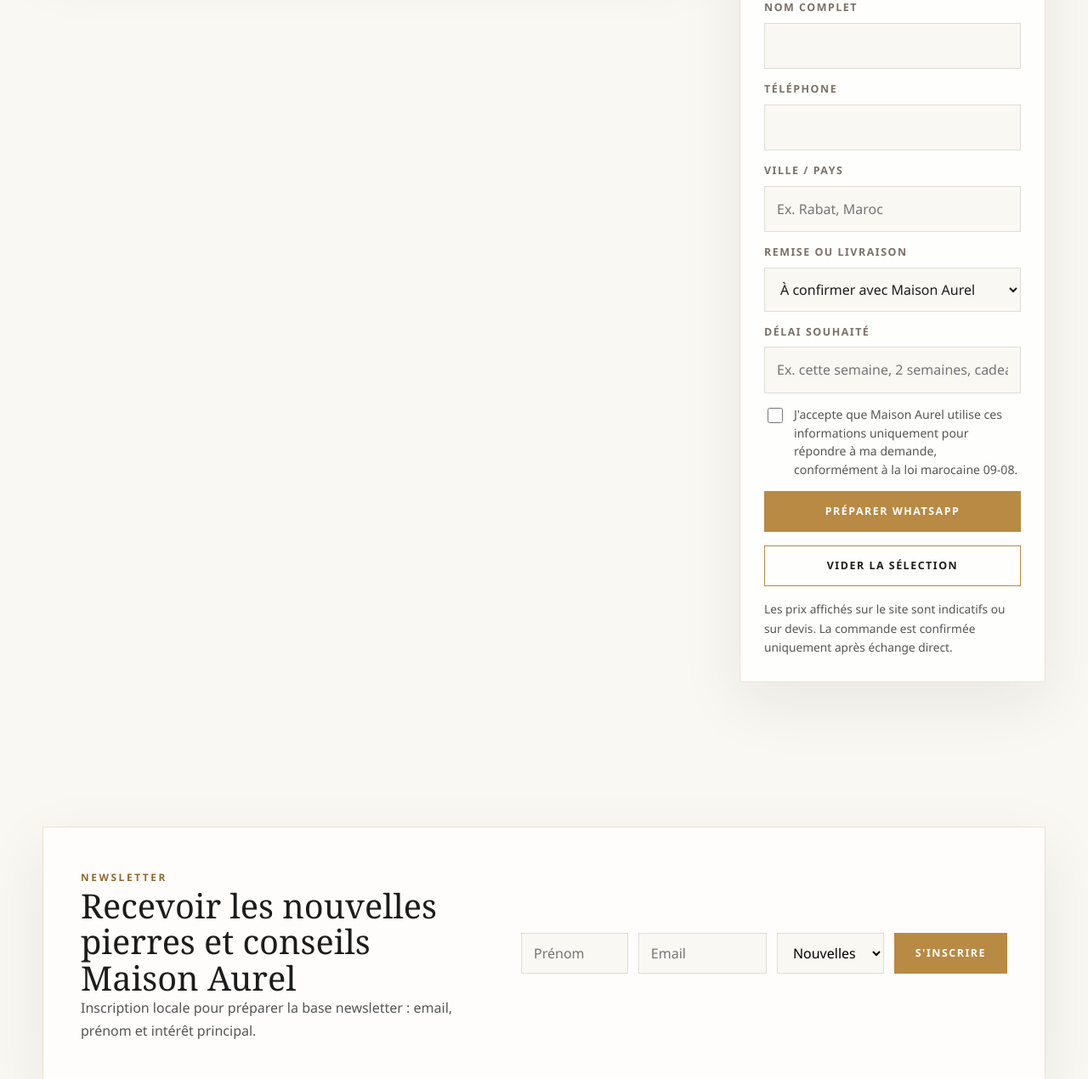
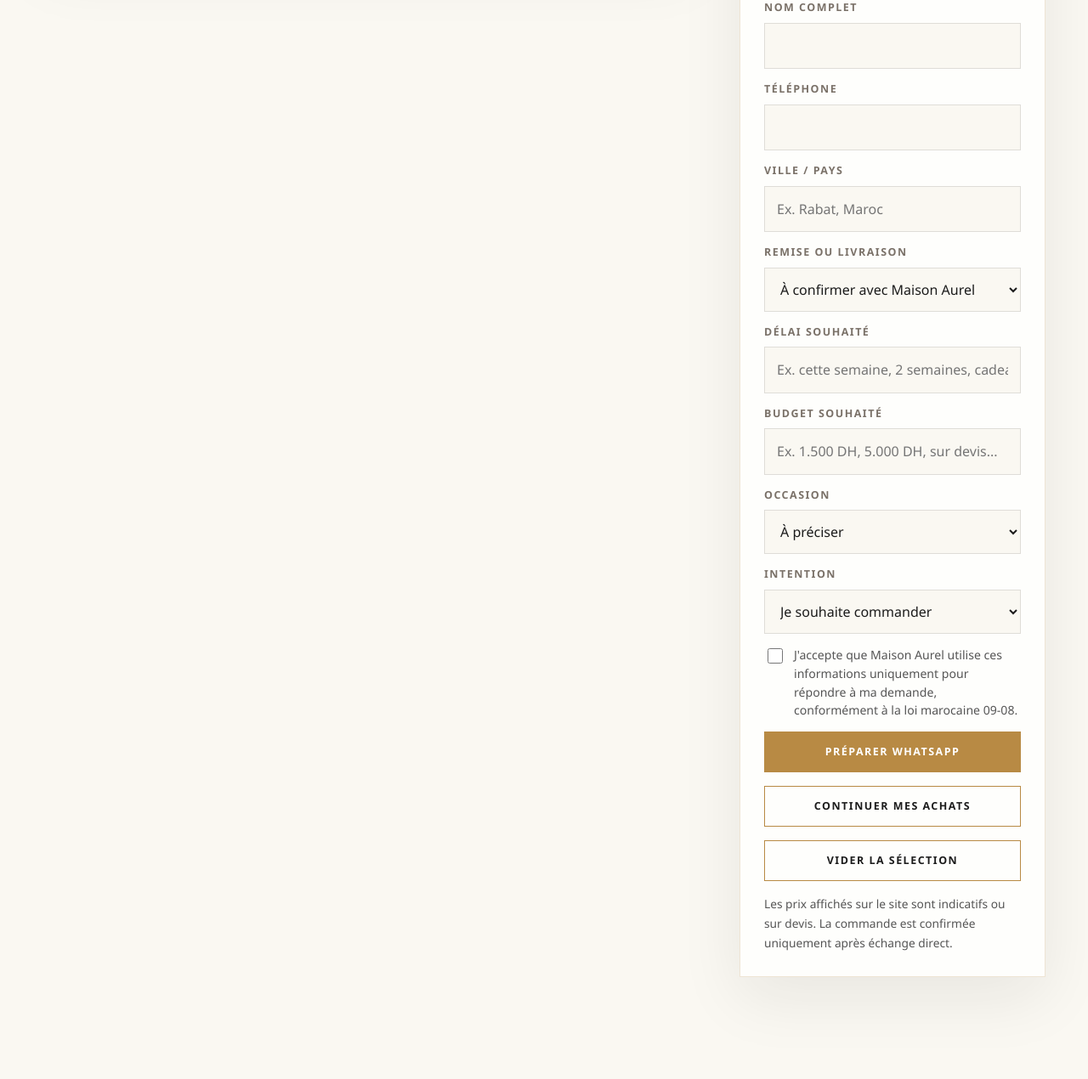
Before and after one commit to neomorit-lab/Maison-Aurel, a PHP site: page /selection.html in a window 1280 px wide. Shown: the part 848-2118 px from the top of the page at 85% size. Run offline with PHP 8.4, Linux system fonts and the light colour scheme.

Commit message:
Improve selection UX SEO and availability

```diff
--- a/css/style.css
+++ b/css/style.css
@@ -1188,6 +1188,10 @@ a.blog-card:hover {
 
 .newsletter-form .form-success {
   grid-column: 1 / -1;
+}
+
+.photo-roadmap-section {
+  background: var(--ivory-deep);
 }
 
 .blog-grid {
--- a/js/main.js
+++ b/js/main.js
@@ -154,8 +154,8 @@ function initProductPage() {
     type: "Bijou",
     id: productId,
     name: product.name,
-    meta: product.range,
-    price: product.price,
+    meta: `${product.range} · ${product.availabilityLabel || "Disponibilité à confirmer"}`,
+    price: `${product.price} · ${product.delay || "Délai à confirmer"}`,
     url: `produit.html?id=${encodeURIComponent(productId)}`
   });
 }
@@ -201,8 +201,8 @@ function initStonePage() {
     type: "Pierre",
     id: stoneId,
     name: stone.name,
-    meta: "Pierre seule ou base de création",
-    price: "Sur devis selon disponibilité",
+    meta: "Pierre seule ou base de création · disponibilité à confirmer",
+    price: "Sur devis · pièce à vérifier avant réservation",
     url: `pierre.html?id=${encodeURIComponent(stoneId)}`
   });
 }
@@ -341,7 +341,10 @@ function initSelectionCustomerForm(items) {
       phone: data.get("phone") || "",
       city: data.get("city") || "",
       delivery: data.get("delivery") || "",
-      deadline: data.get("deadline") || ""
+      deadline: data.get("deadline") || "",
+      budget: data.get("budget") || "",
+      occasion: data.get("occasion") || "",
+      intent: data.get("intent") || ""
     };
     localStorage.setItem("maisonAurelCustomer", JSON.stringify(customer));
     const message = buildSelectionMessage(items, customer);
@@ -374,7 +377,10 @@ function buildSelectionMessage(items, customer = {}) {
     `Telephone : ${customer.phone || ""}`,
     `Ville / pays : ${customer.city || ""}`,
     `Remise ou livraison : ${customer.delivery || ""}`,
-    `Delai souhaite : ${customer.deadline || "A preciser"}`
+    `Delai souhaite : ${customer.deadline || "A preciser"}`,
+    `Budget souhaite : ${customer.budget || "A preciser"}`,
+    `Occasion : ${customer.occasion || "A preciser"}`,
+    `Intention : ${customer.intent || "A preciser"}`
   ].join("\n");
   return `Bonjour Maison Aurel,\n\nJe souhaite recevoir un conseil pour cette selection.\n\nCoordonnees :\n${customerLines}\n\nSelection :\n${lines.join("\n\n")}\n\nMerci de me confirmer disponibilite, budget final, delai et modalites de commande.`;
 }
--- a/js/seo.js
+++ b/js/seo.js
@@ -111,14 +111,35 @@
       "brand": { "@id": baseUrl + "#organization" },
       "category": "Bijou en or et pierre précieuse",
       "material": product.specs.Monture || "Or",
+      "additionalProperty": Object.entries(product.specs || {}).map(([name, value]) => ({
+        "@type": "PropertyValue",
+        "name": name,
+        "value": value
+      })),
       "offers": {
         "@type": "Offer",
         "url": canonicalUrl,
         "priceCurrency": "MAD",
         "price": price,
-        "availability": "https://schema.org/InStock",
+        "availability": "https://schema.org/PreOrder",
+        "itemCondition": "https://schema.org/NewCondition",
+        "priceValidUntil": "2026-12-31",
         "seller": { "@id": baseUrl + "#organization" }
       }
+    });
+  }
+
+  if (path === "pierres.html" && window.MAISON_AUREL_STONES) {
+    graph["@graph"].push({
+      "@type": "ItemList",
+      "@id": canonicalUrl + "#stones",
+      "name": "Pierres précieuses Maison Aurel",
+      "itemListElement": Object.entries(window.MAISON_AUREL_STONES).map(([id, stone], index) => ({
+        "@type": "ListItem",
+        "position": index + 1,
+        "url": baseUrl + "pierre.html?id=" + id,
+        "name": stone.name
+      }))
     });
   }
 
--- a/selection.html
+++ b/selection.html
@@ -92,6 +92,30 @@
               <label for="selectionDeadline">Délai souhaité</label>
               <input id="selectionDeadline" name="deadline" type="text" placeholder="Ex. cette semaine, 2 semaines, cadeau...">
             </div>
+            <div class="form-group">
+              <label for="selectionBudget">Budget souhaité</label>
+              <input id="selectionBudget" name="budget" type="text" placeholder="Ex. 1.500 DH, 5.000 DH, sur devis...">
+            </div>
+            <div class="form-group">
+              <label for="selectionOccasion">Occasion</label>
+              <select id="selectionOccasion" name="occasion">
+                <option>À préciser</option>
+                <option>Fiançailles</option>
+                <option>Cadeau</option>
+                <option>Mariage</option>
+                <option>Anniversaire</option>
+                <option>Usage quotidien</option>
+              </select>
+            </div>
+            <div class="form-group">
+              <label for="selectionIntent">Intention</label>
+              <select id="selectionIntent" name="intent">
+                <option>Je souhaite commander</option>
+                <option>Je souhaite comparer</option>
+                <option>Je souhaite réserver une pierre</option>
+                <option>Je souhaite créer une pièce sur-mesure</option>
+              </select>
+            </div>
             <label class="privacy-check">
               <input type="checkbox" required>
               <span>J'accepte que Maison Aurel utilise ces informations uniquement pour répondre à ma demande, conformément à la loi marocaine 09-08.</span>
@@ -99,6 +123,7 @@
             <button class="btn btn-gold" type="submit">Préparer WhatsApp</button>
           </form>
           <a class="btn btn-whatsapp whatsapp-submit" href="https://wa.me/?text=Bonjour%20Maison%20Aurel" data-selection-whatsapp>Envoyer ma sélection</a>
+          <a class="btn" href="collections.html">Continuer mes achats</a>
           <button class="btn" type="button" data-clear-selection>Vider la sélection</button>
           <p class="form-success" data-selection-success role="status">Le message WhatsApp est prêt avec vos coordonnées et votre sélection.</p>
           <p class="privacy-note">Les prix affichés sur le site sont indicatifs ou sur devis. La commande est confirmée uniquement après échange direct.</p>
```
Also changed, not shown: js/product-data.js (+15 -0 lines), sur-mesure.html (+15 -0 lines).
